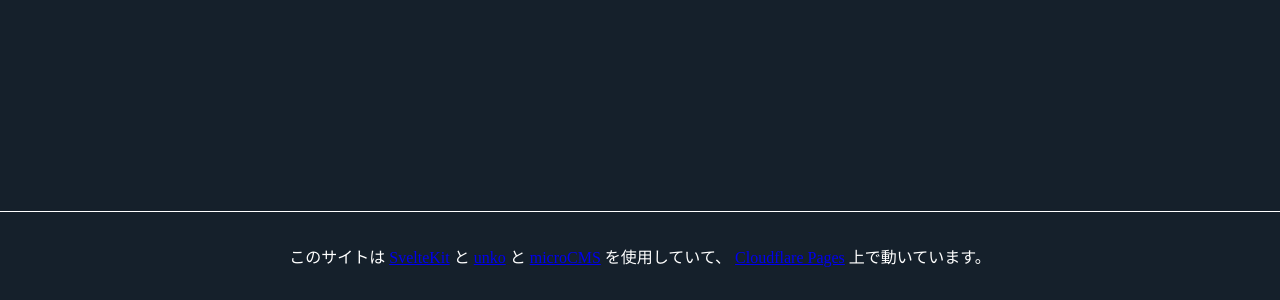
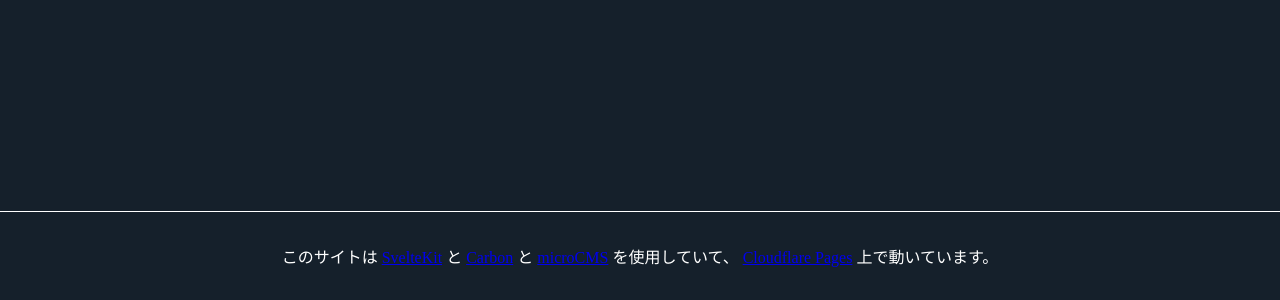
Before and after one commit to yuimarudev/yuimaru.dev, a SvelteKit app: page / in a window 1280 px wide. Shown: the part 500-800 px from the top of the page. Built offline with nearby package versions, Linux system fonts and the light colour scheme.

Commit message:
fix footer

```diff
--- a/src/routes/+layout.svelte
+++ b/src/routes/+layout.svelte
@@ -46,7 +46,7 @@
     このサイトは
     <a href="https://kit.svelte.dev">SvelteKit</a>
     と
-    <a href="https://unko.js.org">unko</a>
+    <a href="https://carbondesignsystem.com/">Carbon</a>
     と
     <a href="https://microcms.io/">microCMS</a>
     を使用していて、
```
